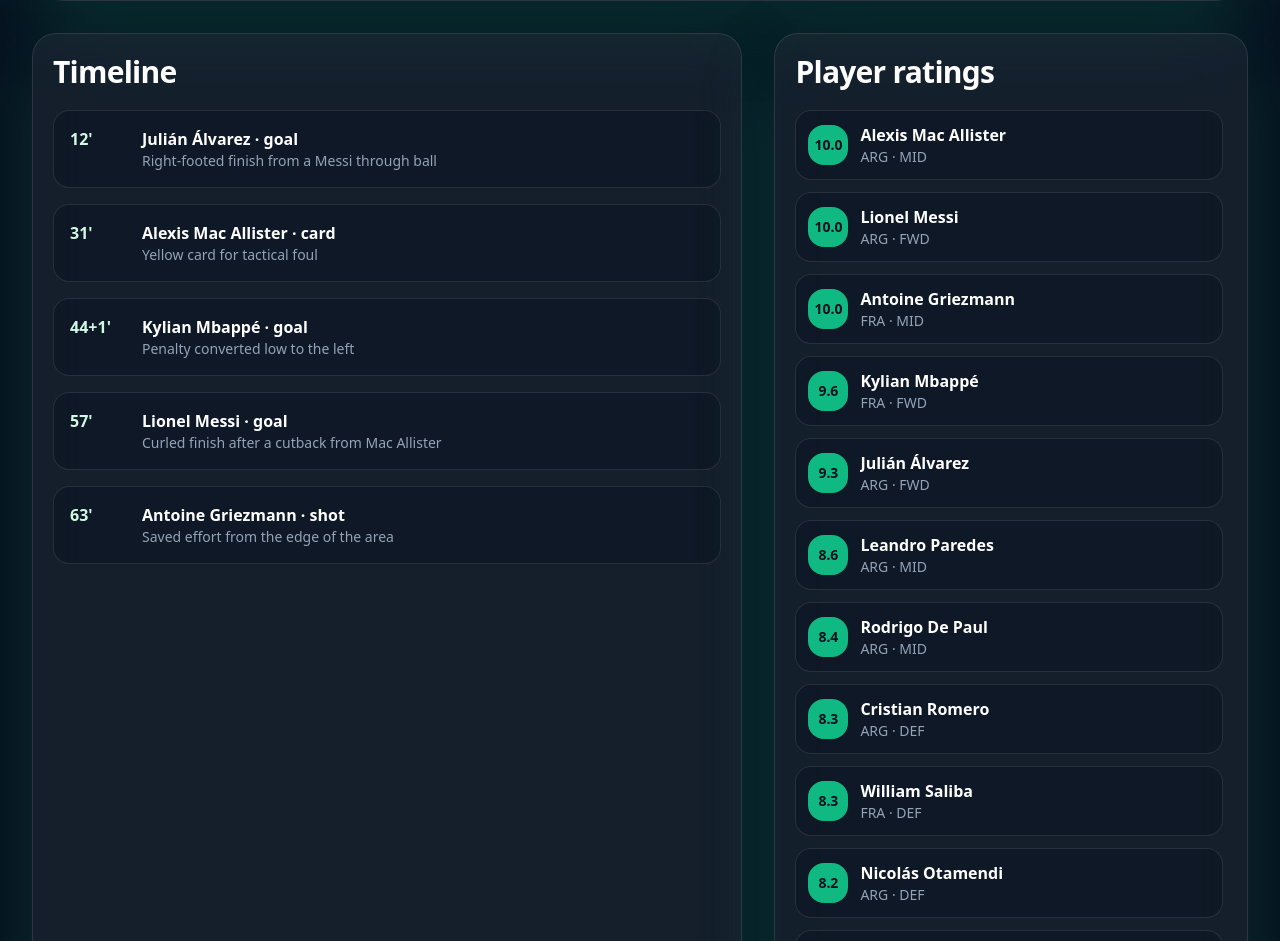
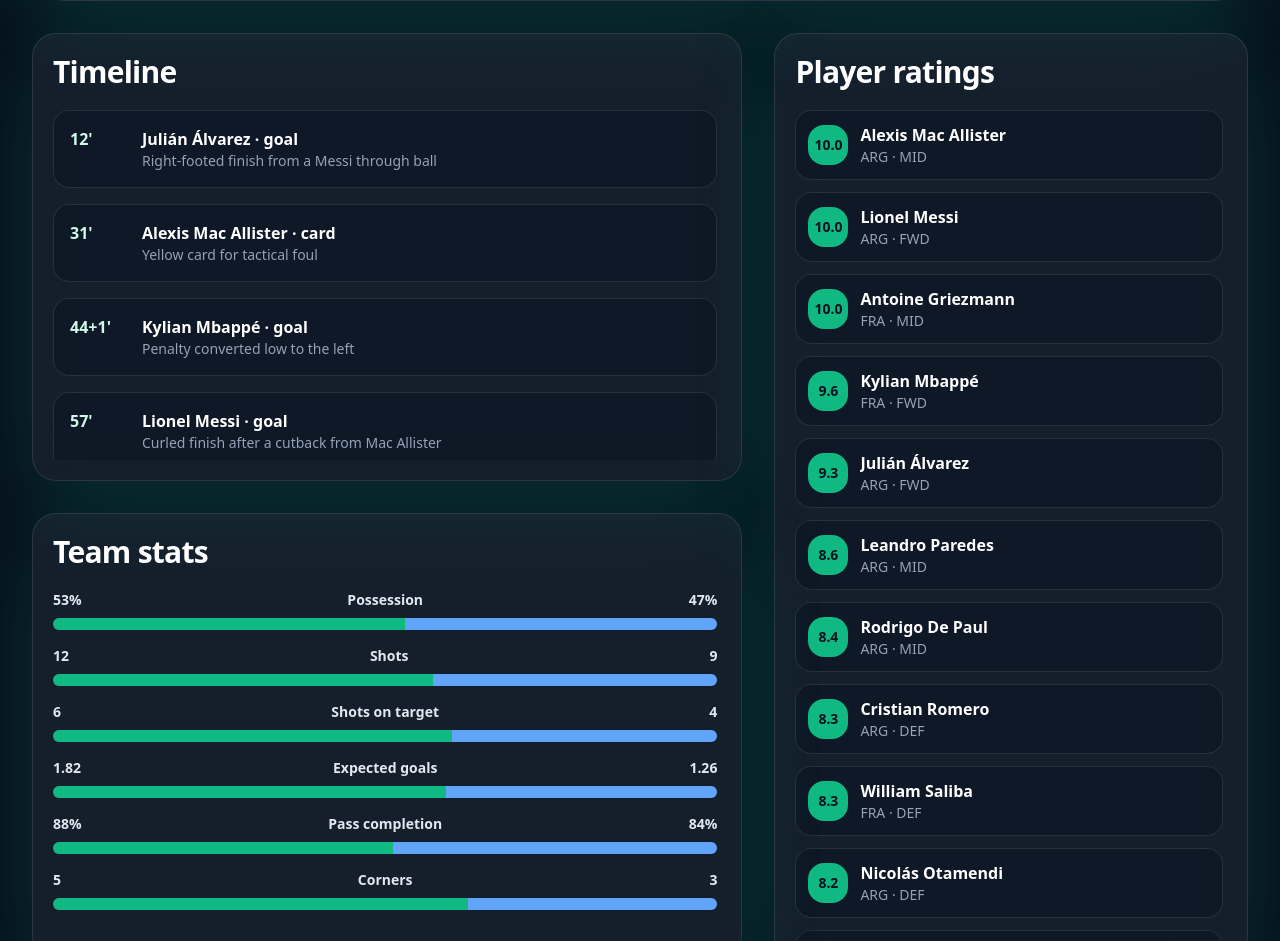
Before and after one commit to amadutee/WolCup-Lens, a Next.js app: page /matches/arg-fra-live in a window 1280 px wide. Shown: the part 491-1432 px from the top of the page. Built offline with nearby package versions, Linux system fonts and the light colour scheme.

Commit message:
Include grid gap in ratings tile height

```diff
--- a/src/app/matches/[id]/page.tsx
+++ b/src/app/matches/[id]/page.tsx
@@ -43,9 +43,10 @@ export default async function MatchDetail({ params }: { params: Promise<{ id: st
         </div>
       </section>
 
-      <div className="grid gap-8 xl:grid-cols-[1.2fr_0.8fr]">
-        <section className="glass-card rounded-3xl p-5">
-          <h2 className="section-title mb-5">Timeline</h2>
+      <div className="grid gap-8 [--match-card-height:28rem] [--match-ratings-card-height:58rem] xl:grid-cols-[1.2fr_0.8fr]">
+        <section className="glass-card flex h-[var(--match-card-height)] min-h-0 flex-col overflow-hidden rounded-3xl p-5">
+          <h2 className="section-title mb-5 shrink-0">Timeline</h2>
+          <div className="min-h-0 flex-1 overflow-y-auto pr-1">
             {match.timeline.length ? (
               <div className="space-y-4">
                 {match.timeline.map((event) => (
@@ -59,12 +60,13 @@ export default async function MatchDetail({ params }: { params: Promise<{ id: st
                 ))}
               </div>
             ) : <p className="text-slate-400">Timeline events will appear once the match starts.</p>}
+          </div>
         </section>
 
         <aside className="min-h-0 xl:row-span-2">
-          <section className="glass-card flex h-full max-h-[42rem] min-h-0 flex-col overflow-hidden rounded-3xl p-5 xl:max-h-none">
+          <section className="glass-card flex h-[var(--match-ratings-card-height)] min-h-0 flex-col overflow-hidden rounded-3xl p-5">
             <h2 className="section-title mb-5 shrink-0">Player ratings</h2>
-            <div className="min-h-0 space-y-3 overflow-y-auto pr-1 xl:flex-1">
+            <div className="min-h-0 flex-1 space-y-3 overflow-y-auto pr-1">
               {ratings.map((rating) => (
                 <div key={rating.playerId} className="flex items-center gap-3 rounded-2xl border border-white/10 bg-ink/40 p-3">
                   <RatingBadge rating={rating.rating} size="sm" />
@@ -78,9 +80,11 @@ export default async function MatchDetail({ params }: { params: Promise<{ id: st
           </section>
         </aside>
 
-        <section className="glass-card rounded-3xl p-5">
-          <h2 className="section-title mb-5">Team stats</h2>
+        <section className="glass-card flex h-[var(--match-card-height)] min-h-0 flex-col overflow-hidden rounded-3xl p-5">
+          <h2 className="section-title mb-5 shrink-0">Team stats</h2>
+          <div className="min-h-0 flex-1 overflow-y-auto pr-1">
             <StatComparison homeStats={match.teamStats[home.id]} awayStats={match.teamStats[away.id]} />
+          </div>
         </section>
 
         <div className="xl:col-span-2">
```
Lines whose indentation alone changed are shown as unchanged.
